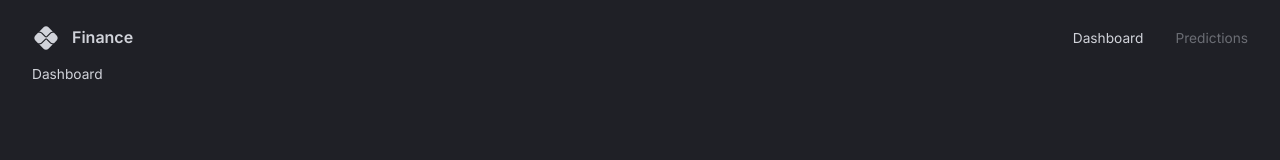
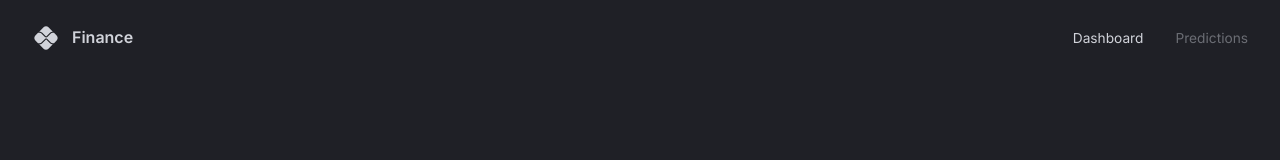
Before and after one commit to rorense/dashboard, a React (Vite) app in the folder client/: page / in a window 1280 px wide. Shown: the top 160 px of the page. Built offline with nearby package versions, Linux system fonts and the light colour scheme.

Commit message:
working on dashboard

```diff
--- a/client/src/scenes/dashboard/index.tsx
+++ b/client/src/scenes/dashboard/index.tsx
@@ -1,9 +1,39 @@
 import { Box, useTheme } from '@mui/material';
 
+const gridTemplate = `
+    "a b c"
+    "a b c"
+    "a b c"
+    "a b f"
+    "d e f"
+    "d e f"
+    "d h i"
+    "g h i"
+    "g h j"
+    "g h j"
+`
+
 function Dashboard() {
-    const { palette } = useTheme();
+    useTheme();
   return (
-    <Box color={ palette.grey[300]}>Dashboard</Box>
+    <Box width="100%" height="100%" display="grid" gap="1.5rem"
+        sx={{
+            gridTemplateColumns: "repeat(3, minmax(370px, 1fr))",
+            gridTemplateRows: "repeat(10, minmax(60px, 1fr))",
+            gridTemplateAreas: gridTemplate,
+        }}>
+        <Box gridArea="a"></Box>
+        <Box gridArea="b"></Box>
+        <Box gridArea="c"></Box>
+        <Box gridArea="d"></Box>
+        <Box gridArea="e"></Box>
+        <Box gridArea="f"></Box>
+        <Box gridArea="g"></Box>
+        <Box gridArea="h"></Box>
+        <Box gridArea="i"></Box>
+        <Box gridArea="j"></Box>
+    </Box>
+
   )
 }
 
```
